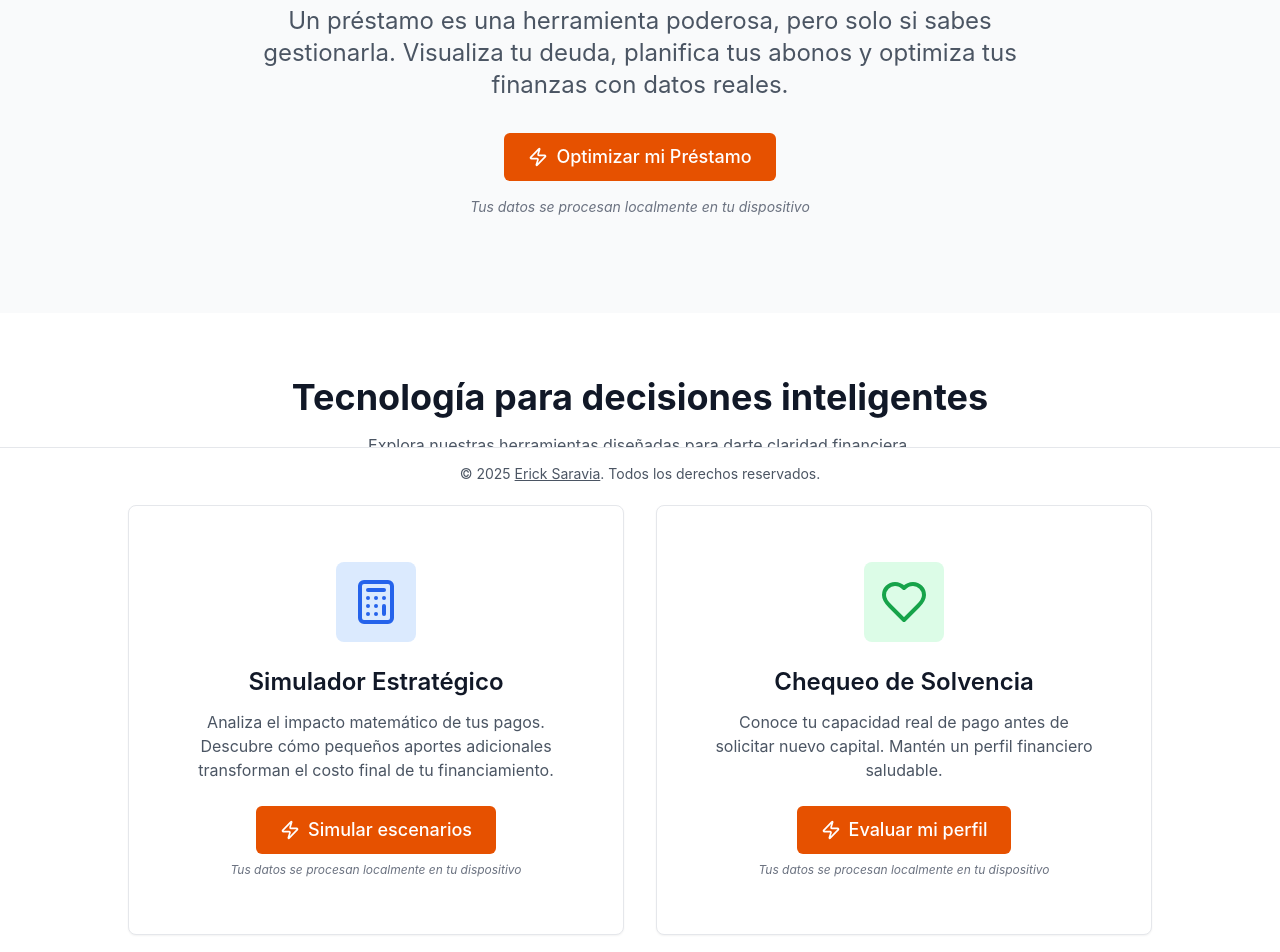
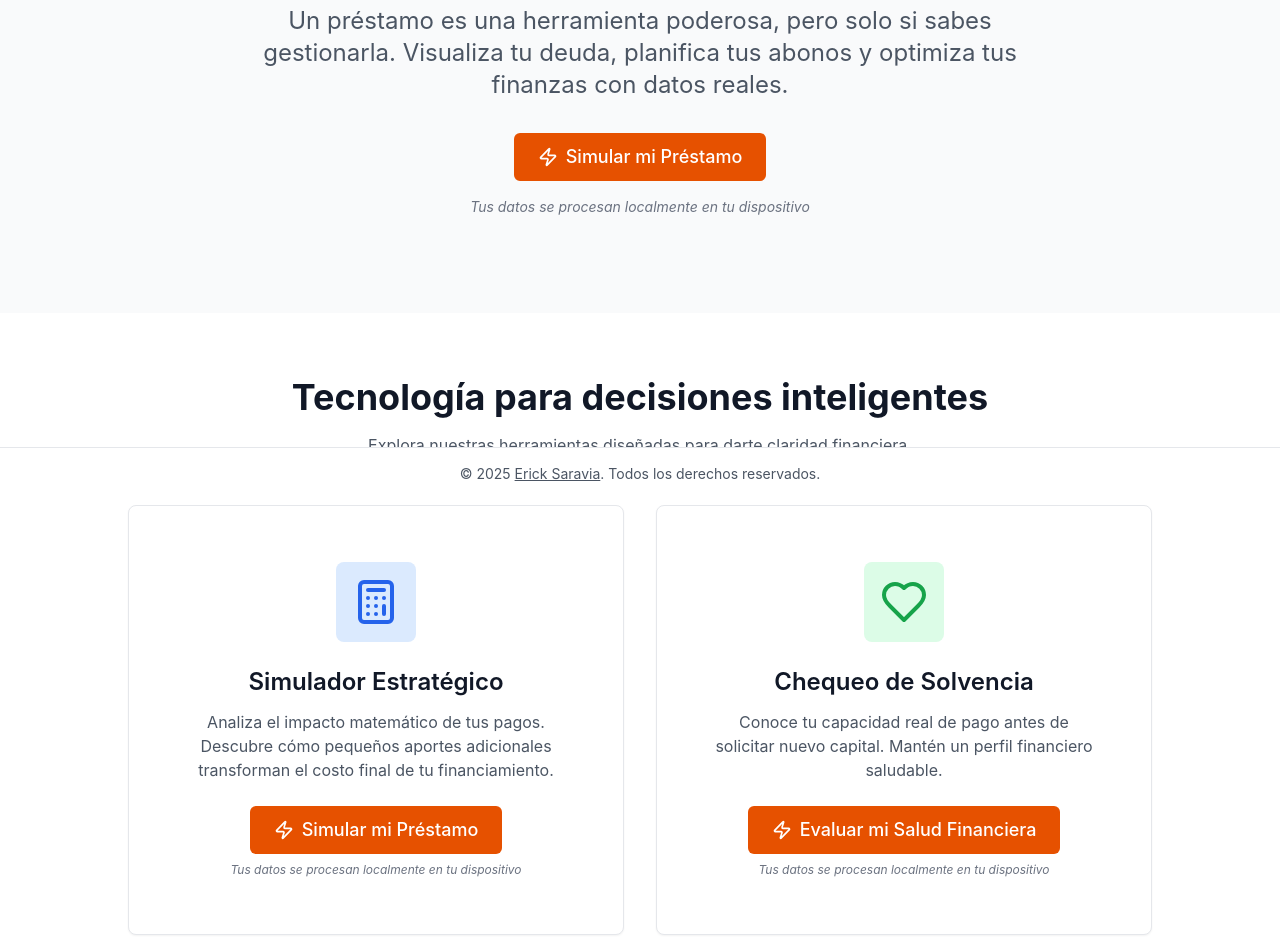
Before and after one commit to erjosara8916/finanzas-erick-saravia, a React (Vite) app: page / in a window 1280 px wide. Shown: the part 300-1252 px from the top of the page. Built offline with nearby package versions, Linux system fonts and the light colour scheme; no server answers.

Commit message:
refactor(copy): Improve application copy

```diff
--- a/src/components/financial-health/TransactionForm.tsx
+++ b/src/components/financial-health/TransactionForm.tsx
@@ -23,7 +23,7 @@ const expenseCategories: { value: ExpenseCategory; label: string }[] = [
   { value: 'transporte', label: 'Transporte' },
   { value: 'servicios', label: 'Servicios' },
   { value: 'deudas_existentes', label: 'Deudas Existentes' },
-  { value: 'ocio_vicios', label: 'Ocio' },
+  { value: 'ocio_vicios', label: 'Ocio/Vicios' },
   { value: 'educacion', label: 'Educación' },
   { value: 'salud', label: 'Salud' },
   { value: 'caridad_regalos', label: 'Caridad/Regalos' },
@@ -266,7 +266,7 @@ export default function TransactionForm({ transactionToEdit, onEditComplete }: T
             </Button>
           )}
           <Button type="submit" className={transactionToEdit ? "flex-1" : "w-full"}>
-            {transactionToEdit ? "Guardar cambios" : "Agregar a la lista"}
+            {transactionToEdit ? "Guardar cambios" : "Agregar"}
           </Button>
         </div>
       </form>
--- a/src/components/financial-health/TransactionList.tsx
+++ b/src/components/financial-health/TransactionList.tsx
@@ -13,6 +13,7 @@ const incomeCategoryLabels: Record<string, string> = {
   salario_fijo: 'Salario Fijo',
   bonos_comisiones: 'Bonos/Comisiones',
   renta_alquileres: 'Renta/Alquileres',
+  inversiones: 'Inversiones',
   otros: 'Otros',
 };
 
@@ -24,6 +25,9 @@ const expenseCategoryLabels: Record<string, string> = {
   deudas_existentes: 'Deudas Existentes',
   ocio_vicios: 'Ocio/Vicios',
   educacion: 'Educación',
+  salud: 'Salud',
+  caridad_regalos: 'Caridad/Regalos',
+  familia: 'Familia',
   otros: 'Otros',
 };
 
--- a/src/components/financial-health/TransactionSummary.tsx
+++ b/src/components/financial-health/TransactionSummary.tsx
@@ -12,6 +12,7 @@ const incomeCategoryLabels: Record<string, string> = {
   salario_fijo: 'Salario Fijo',
   bonos_comisiones: 'Bonos/Comisiones',
   renta_alquileres: 'Renta/Alquileres',
+  inversiones: 'Inversiones',
   otros: 'Otros',
 };
 
@@ -23,6 +24,9 @@ const expenseCategoryLabels: Record<string, string> = {
   deudas_existentes: 'Deudas Existentes',
   ocio_vicios: 'Ocio/Vicios',
   educacion: 'Educación',
+  salud: 'Salud',
+  caridad_regalos: 'Caridad/Regalos',
+  familia: 'Familia',
   otros: 'Otros',
 };
 
--- a/src/components/financial-health/TransactionTotals.tsx
+++ b/src/components/financial-health/TransactionTotals.tsx
@@ -12,6 +12,7 @@ const incomeCategoryLabels: Record<string, string> = {
   salario_fijo: 'Salario Fijo',
   bonos_comisiones: 'Bonos/Comisiones',
   renta_alquileres: 'Renta/Alquileres',
+  inversiones: 'Inversiones',
   otros: 'Otros',
 };
 
@@ -23,6 +24,10 @@ const expenseCategoryLabels: Record<string, string> = {
   deudas_existentes: 'Deudas Existentes',
   ocio_vicios: 'Ocio/Vicios',
   educacion: 'Educación',
+  salud: 'Salud',
+  caridad_regalos: 'Caridad/Regalos',
+  familia: 'Familia',
+  otros: 'Otros',
 };
 
 const getCategoryLabel = (category: string, type: 'income' | 'expense') => {
@@ -74,7 +79,7 @@ export default function TransactionTotals() {
               className="w-full flex items-center justify-center gap-2"
             >
               <Eye className="h-4 w-4" />
-              Ver detalle
+              Ver detalles
             </Button>
           </div>
         </div>
--- a/src/components/loan/CapacityWarning.tsx
+++ b/src/components/loan/CapacityWarning.tsx
@@ -27,7 +27,7 @@ export default function CapacityWarning({ className }: CapacityWarningProps) {
               to="/salud-financiera"
               className="underline font-medium hover:text-orange-900 dark:hover:text-orange-100"
             >
-              salud financiera
+Salud Financiera
             </Link>
             .
           </p>
--- a/src/components/loan/ExtraPaymentsManager.tsx
+++ b/src/components/loan/ExtraPaymentsManager.tsx
@@ -499,7 +499,7 @@ export default function ExtraPaymentsManager({ onFieldBlur }: ExtraPaymentsManag
                   onClick={() => setIsPaymentsDialogOpen(true)}
                   className="w-full"
                 >
-                  Ver pagos
+                  Ver abonos
                 </Button>
               </div>
             </div>
--- a/src/components/loan/LoanForm.tsx
+++ b/src/components/loan/LoanForm.tsx
@@ -145,7 +145,7 @@ export default function LoanForm({ onFieldBlur }: LoanFormProps = {}) {
         <div className="space-y-1.5 sm:space-y-2">
           <div className="flex items-center gap-1">
             <Label htmlFor="name" required>
-              Nombre del prestamo (alias)
+              Nombre del préstamo (alias)
             </Label>
             <Tooltip message="Nombre descriptivo para identificar este préstamo. Útil para comparar diferentes ofertas o condiciones" />
           </div>
--- a/src/pages/FinancialHealthPage.tsx
+++ b/src/pages/FinancialHealthPage.tsx
@@ -136,7 +136,7 @@ export default function FinancialHealthPage() {
                     </Button>
                     <Link to="/proyeccion-crediticia">
                       <Button variant="primary">
-                        Planifica tu crédito
+                        Simular mi Préstamo
                       </Button>
                     </Link>
                   </div>
--- a/src/pages/LandingPage.tsx
+++ b/src/pages/LandingPage.tsx
@@ -74,7 +74,7 @@ export default function LandingPage() {
       icon: Calculator,
       link: '/proyeccion-crediticia',
       color: 'blue',
-      buttonText: 'Simular escenarios',
+      buttonText: 'Simular mi Préstamo',
     },
     {
       title: 'Chequeo de Solvencia',
@@ -82,7 +82,7 @@ export default function LandingPage() {
       icon: Heart,
       link: '/salud-financiera',
       color: 'green',
-      buttonText: 'Evaluar mi perfil',
+      buttonText: 'Evaluar mi Salud Financiera',
     },
   ];
 
@@ -109,7 +109,7 @@ export default function LandingPage() {
 
       // Trackear éxito
       trackNewsletterSubscription('success', subscriptionEmail, !!subscriptionName);
-      trackCTAClick('newsletter', 'Quiero aprender más', 'newsletter_subscription');
+      trackCTAClick('newsletter', 'Suscribirme', 'newsletter_subscription');
 
       setIsSubscribed(true);
       setSubscriptionEmail('');
@@ -145,11 +145,11 @@ export default function LandingPage() {
           <div className="flex flex-col sm:flex-row gap-4 justify-center mb-4">
             <Link
               to="/proyeccion-crediticia"
-              onClick={() => trackCTAClick('hero', 'Optimizar mi Préstamo', '/proyeccion-crediticia')}
+              onClick={() => trackCTAClick('hero', 'Simular mi Préstamo', '/proyeccion-crediticia')}
             >
               <Button size="lg" variant="cta" className="w-full sm:w-auto">
                 <Zap className="mr-2 h-5 w-5" />
-                Optimizar mi Préstamo
+                Simular mi Préstamo
               </Button>
             </Link>
             {/* <Link to="/contacto">
@@ -347,7 +347,7 @@ export default function LandingPage() {
                 className="w-full"
                 size="lg"
                 variant="cta"
-                onClick={() => trackCTAClick('newsletter', 'Quiero aprender más', 'newsletter_subscription')}
+                onClick={() => trackCTAClick('newsletter', 'Suscribirme', 'newsletter_subscription')}
               >
                 {isSubscribing ? (
                   <>
@@ -356,7 +356,7 @@ export default function LandingPage() {
                 ) : (
                   <>
                     <Send className="mr-2 h-5 w-5" />
-                    Quiero aprender más
+                    Suscribirme
                   </>
                 )}
               </Button>
--- a/src/pages/LoanProjectionPage.tsx
+++ b/src/pages/LoanProjectionPage.tsx
@@ -341,11 +341,11 @@ export default function LoanProjectionPage() {
             </p>
             <div className="flex flex-col sm:flex-row gap-3 sm:justify-end pt-2">
               <Button variant="outline" onClick={() => setShowHealthModal(false)} className="w-full sm:w-auto">
-                Continuar
+                Entendido
               </Button>
               <Link to="/salud-financiera" onClick={() => setShowHealthModal(false)} className="w-full sm:w-auto">
                 <Button variant="cta" className="w-full sm:w-auto">
-                  Salud Financiera
+                  Evaluar mi Salud Financiera
                 </Button>
               </Link>
             </div>
@@ -386,7 +386,7 @@ export default function LoanProjectionPage() {
               </Button>
               <Link to="/salud-financiera" onClick={() => setShowCapacityModal(false)} className="w-full sm:w-auto">
                 <Button variant="cta" className="w-full sm:w-auto">
-                  Revisar Salud Financiera
+                  Evaluar mi Salud Financiera
                 </Button>
               </Link>
             </div>
```
Also changed, not shown: src/components/layout/Header.tsx (+4 -4 lines), 1 other file (tests, documents, lock files or other folders).
